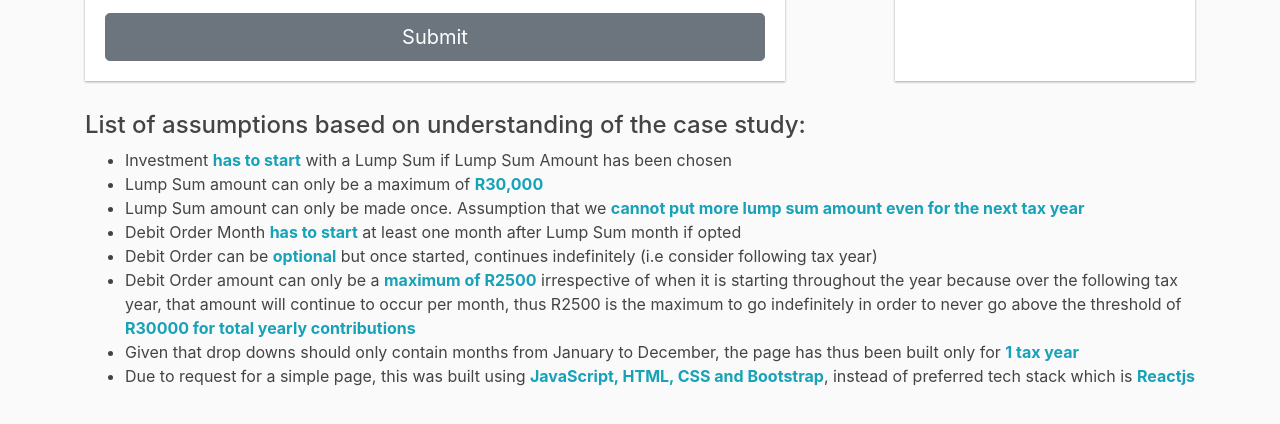
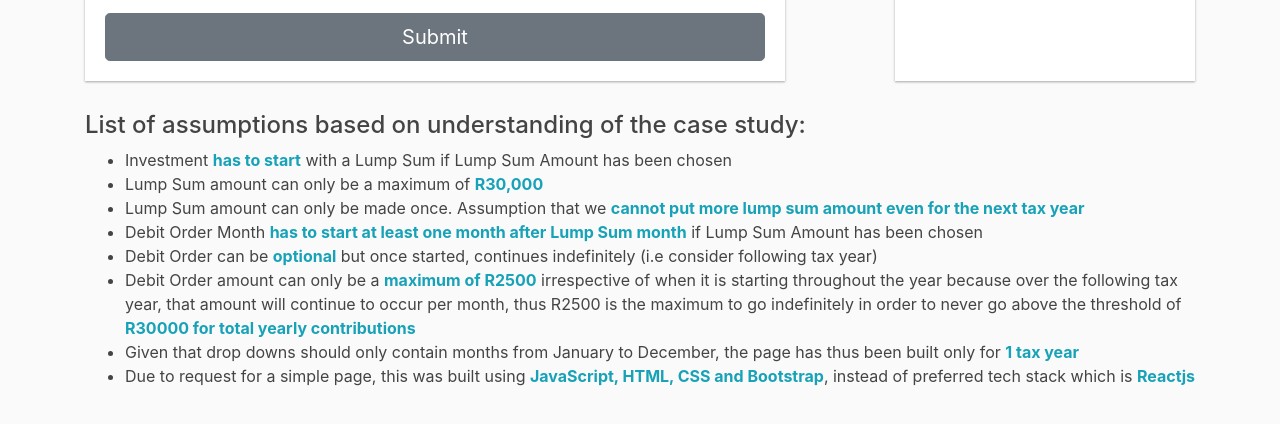
Before and after one commit to ZeeshaanMaudar/Tax-Free-Investment, a plain HTML site: page index.html in a window 1280 px wide. Shown: the part 364-788 px from the top of the page. Drawn offline with nearby package versions, Linux system fonts and the light colour scheme.

Commit message:
adjust assumption list

```diff
--- a/index.html
+++ b/index.html
@@ -74,7 +74,7 @@
       <li>Investment <strong class="text-info">has to start</strong> with a Lump Sum if Lump Sum Amount has been chosen</li>
       <li>Lump Sum amount can only be a maximum of <strong class="text-info">R30,000</strong></li>
       <li>Lump Sum amount can only be made once. Assumption that we <strong class="text-info">cannot put more lump sum amount even for the next tax year</strong></li>
-      <li>Debit Order Month <strong class="text-info">has to start</strong> at least one month after Lump Sum month if opted</li>
+      <li>Debit Order Month <strong class="text-info">has to start at least one month after Lump Sum month</strong> if Lump Sum Amount has been chosen</li>
       <li>Debit Order can be <strong class="text-info">optional</strong> but once started, continues indefinitely (i.e consider following tax year)</li>
       <li>Debit Order amount can only be a <strong class="text-info">maximum of R2500</strong> irrespective of when it is starting throughout the year because over the following tax year, that amount will continue to occur per month, thus R2500 is the maximum to go indefinitely in order to never go above the threshold of <strong class="text-info">R30000 for total yearly contributions</strong></li>
       <li>Given that drop downs should only contain months from January to December, the page has thus been built only for <strong class="text-info">1 tax year</strong></li>
```
